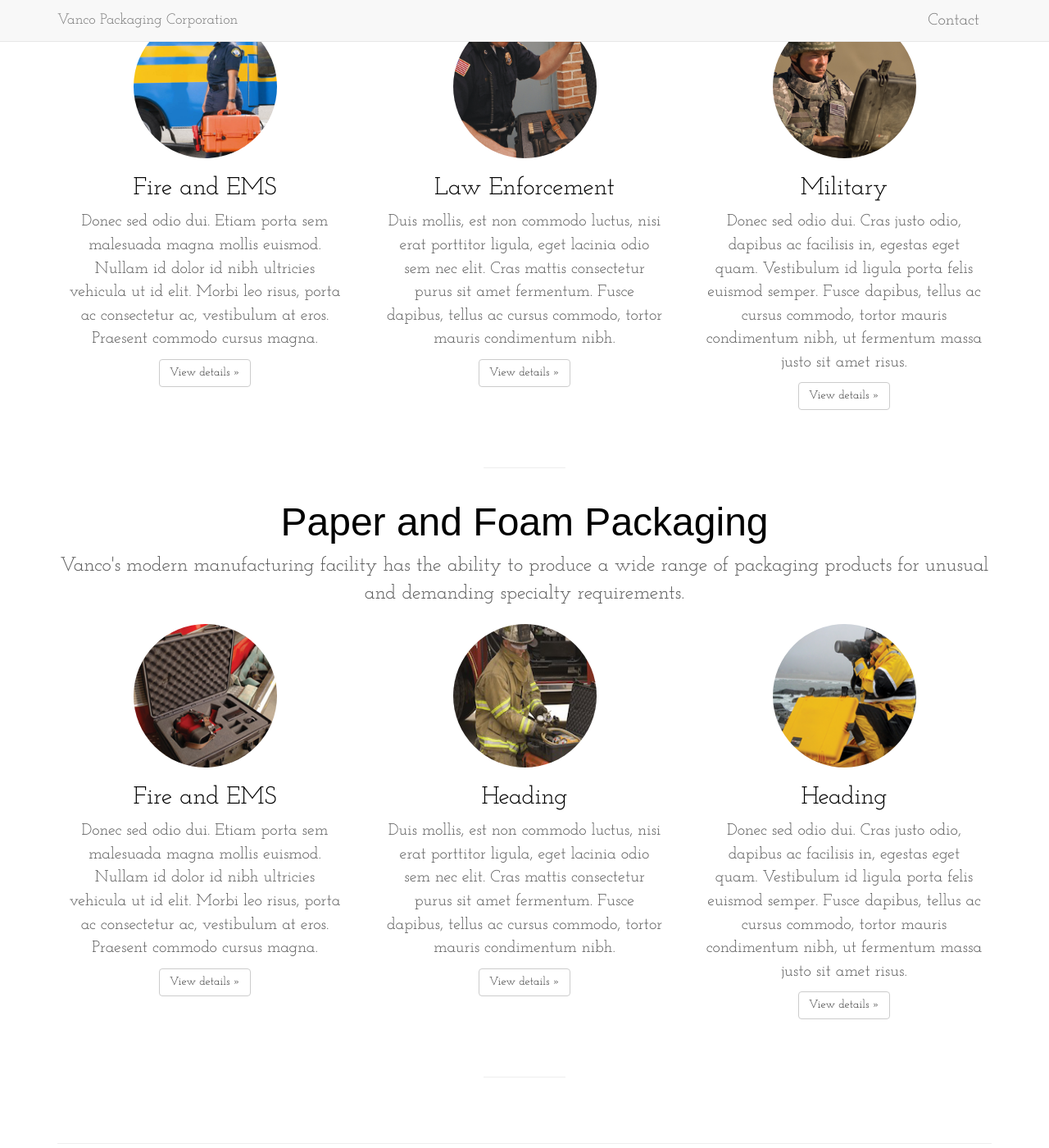
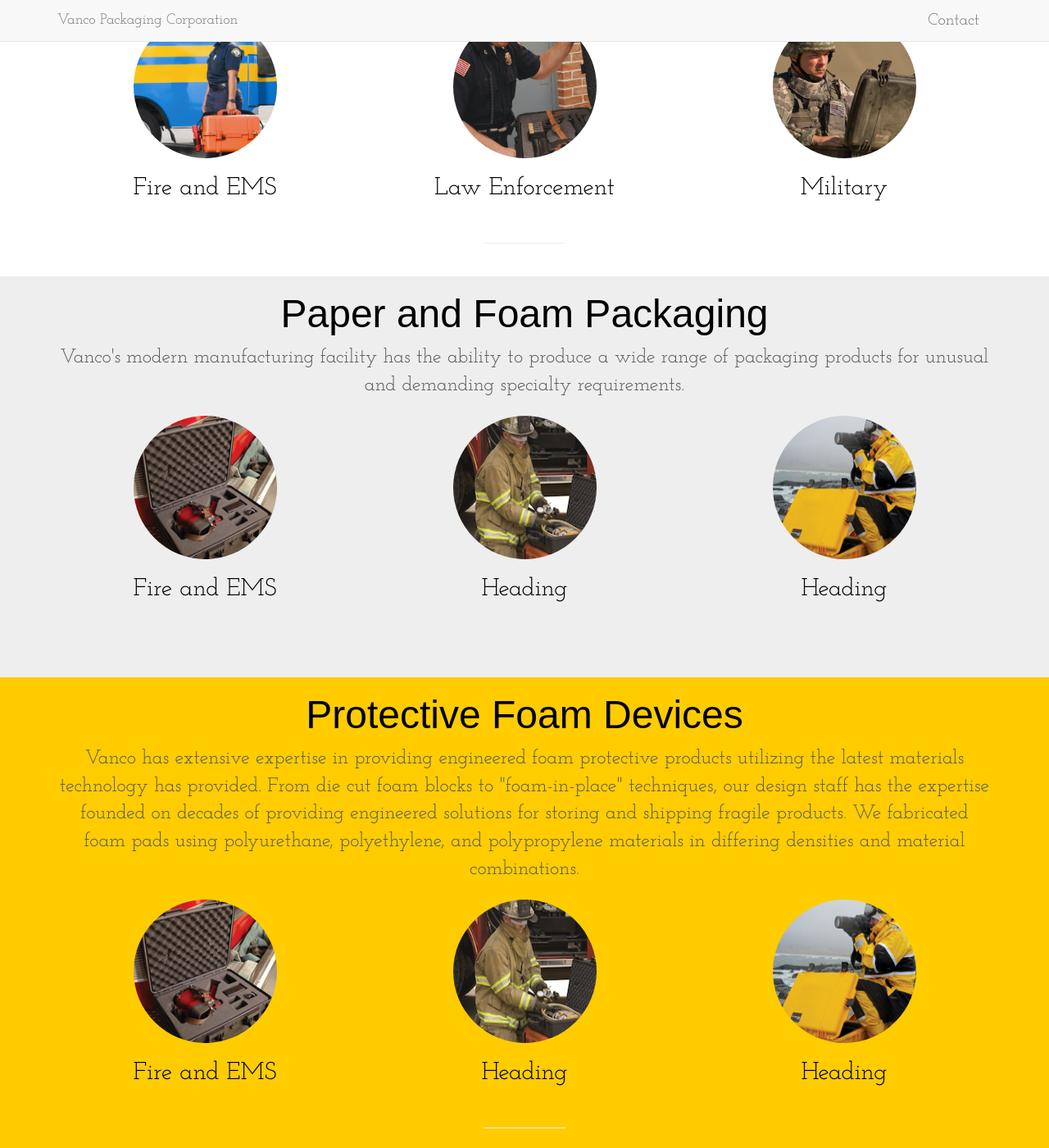
Before and after one commit to vancopackaging/vancopackaging.github.io, a Jekyll site: the page built from index.html, in a window 1280 px wide and 1400 px high, scrolled down 678 px. Shown: the whole window at 82% size. Built offline with Jekyll 4.4.1, drawn with Linux system fonts in a browser that asks for light colours; nearby versions of some CDN libraries; some web fonts are replaced; Markdown is read by kramdown in place of the engine named in the settings; some of the changed text lies outside the part shown.

```diff
--- a/_layouts/default.html
+++ b/_layouts/default.html
@@ -11,8 +11,9 @@
         <div class="row">
             {{ content }}
         </div>
-    </div>
+
 
     {% include footer.html %}
+	</div>
     </body>
 </html>
--- a/_layouts/home.html
+++ b/_layouts/home.html
@@ -78,7 +78,7 @@
 
 
 <!-- Marketing messaging and featurettes
- ================================================== -->
+ ===================================================================================== -->
 <!-- Wrap the rest of the page in another container to center all the content. -->
 
 <div class="container marketing">
@@ -87,27 +87,41 @@
 
     <!-- Three columns of text below the carousel -->
     <div class="row">
-        <div class="col-lg-4">
+
+
+        <div class="col-sm-4">
             <img class="img-circle" src="{{ site.baseurl }}public/images/fire_circle.jpg" alt="Generic placeholder image" style="width: 175px; height: 175px;">
                 <h2>Fire and EMS</h2>
-                <p>Donec sed odio dui. Etiam porta sem malesuada magna mollis euismod. Nullam id dolor id nibh ultricies vehicula ut id elit. Morbi leo risus, porta ac consectetur ac, vestibulum at eros. Praesent commodo cursus magna.</p>
+          <!--      <p>Donec sed odio dui. Etiam porta sem malesuada magna mollis euismod. Nullam id dolor id nibh ultricies vehicula ut id elit. Morbi leo risus, porta ac consectetur ac, vestibulum at eros. Praesent commodo cursus magna.</p>
                 <p><a class="btn btn-default" href="#" role="button">View details &raquo;</a></p>
+                -->
                 </div><!-- /.col-lg-4 -->
-        <div class="col-lg-4">
+
+        <div class="col-sm-4">
             <img class="img-circle" src="{{ site.baseurl }}public/images/police_circle.png"  alt="Generic placeholder image" style="width: 175px; height: 175px;">
                 <h2>Law Enforcement</h2>
-                <p>Duis mollis, est non commodo luctus, nisi erat porttitor ligula, eget lacinia odio sem nec elit. Cras mattis consectetur purus sit amet fermentum. Fusce dapibus, tellus ac cursus commodo, tortor mauris condimentum nibh.</p>
-                <p><a class="btn btn-default" href="#" role="button">View details &raquo;</a></p>
+                <!-- <p>Duis mollis, est non commodo luctus, nisi erat porttitor ligula, eget lacinia odio sem nec elit. Cras mattis consectetur purus sit amet fermentum. Fusce dapibus, tellus ac cursus commodo, tortor mauris condimentum nibh.</p>
+                <p><a class="btn btn-default" href="#" role="button">View details &raquo;</a></p> -->
                 </div><!-- /.col-lg-4 -->
-        <div class="col-lg-4">
+
+
+        <div class="col-sm-4">
             <img class="img-circle" src="{{ site.baseurl }}public/images/military_circle.png"  alt="Generic placeholder image" style="width: 175px; height: 175px;">
                 <h2>Military</h2>
-                <p>Donec sed odio dui. Cras justo odio, dapibus ac facilisis in, egestas eget quam. Vestibulum id ligula porta felis euismod semper. Fusce dapibus, tellus ac cursus commodo, tortor mauris condimentum nibh, ut fermentum massa justo sit amet risus.</p>
-                <p><a class="btn btn-default" href="#" role="button">View details &raquo;</a></p>
+                <!-- <p>Donec sed odio dui. Cras justo odio, dapibus ac facilisis in, egestas eget quam. Vestibulum id ligula porta felis euismod semper. Fusce dapibus, tellus ac cursus commodo, tortor mauris condimentum nibh, ut fermentum massa justo sit amet risus.</p>
+                <p><a class="btn btn-default" href="#" role="button">View details &raquo;</a></p> -->
                 </div><!-- /.col-lg-4 -->
+
+
     </div><!-- /.row -->
 
     <hr class="half-rule">
+</div>
+<!-- Marketing messaging and featurettes
+ ===================================================================================== -->
+
+<div class="background">
+<div class="container marketing">
 
 <!-- Wrap the rest of the page in another container to center all the content. -->
 
@@ -116,44 +130,74 @@
 
     <!-- Three columns of text below the carousel -->
     <div class="row">
-        <div class="col-lg-4">
-            <img class="img-circle" src="{{ site.baseurl }}public/images/storm_fire3_small.png" alt="Generic placeholder image" style="width: 175px; height: 175px;">
+        <div class="col-sm-4">
+            <img class="img-circle" src="{{ site.baseurl }}public/images/storm_fire3_small.png" alt="Generic placeholder image">
                 <h2>Fire and EMS</h2>
-                <p>Donec sed odio dui. Etiam porta sem malesuada magna mollis euismod. Nullam id dolor id nibh ultricies vehicula ut id elit. Morbi leo risus, porta ac consectetur ac, vestibulum at eros. Praesent commodo cursus magna.</p>
-                <p><a class="btn btn-default" href="#" role="button">View details &raquo;</a></p>
                 </div><!-- /.col-lg-4 -->
-        <div class="col-lg-4">
-            <img class="img-circle" src="{{ site.baseurl }}public/images/fireman_small.png"  alt="Generic placeholder image" style="width: 175px; height: 175px;">
+        <div class="col-sm-4">
+            <img class="img-circle" src="{{ site.baseurl }}public/images/fireman_small.png"  alt="Generic placeholder image">
                 <h2>Heading</h2>
-                <p>Duis mollis, est non commodo luctus, nisi erat porttitor ligula, eget lacinia odio sem nec elit. Cras mattis consectetur purus sit amet fermentum. Fusce dapibus, tellus ac cursus commodo, tortor mauris condimentum nibh.</p>
-                <p><a class="btn btn-default" href="#" role="button">View details &raquo;</a></p>
+
                 </div><!-- /.col-lg-4 -->
-        <div class="col-lg-4">
-            <img class="img-circle" src="{{ site.baseurl }}public/images/photographer_beach_small.png"  alt="Generic placeholder image" style="width: 175px; height: 175px;">
-                <h2>Heading</h2>
-                <p>Donec sed odio dui. Cras justo odio, dapibus ac facilisis in, egestas eget quam. Vestibulum id ligula porta felis euismod semper. Fusce dapibus, tellus ac cursus commodo, tortor mauris condimentum nibh, ut fermentum massa justo sit amet risus.</p>
-                <p><a class="btn btn-default" href="#" role="button">View details &raquo;</a></p>
-                </div><!-- /.col-lg-4 -->
+        <div class="col-sm-4">
+            <img class="img-circle" src="{{ site.baseurl }}public/images/photographer_beach_small.png"  alt="Generic placeholder image">
+            <h2>Heading</h2>
+		</div><!-- /.col-lg-4 -->
     </div><!-- /.row -->
 
     <hr class="half-rule">
+</div>
+</div>
+
+
+
+<div class="background" style="background-color:#FFcc00">
+<div class="container marketing">
+
+<!-- Wrap the rest of the page in another container to center all the content. -->
+
+    <h1 class='headline'>Protective Foam Devices</h1>
+    <p class="lead">Vanco has extensive expertise in providing engineered foam protective products utilizing the latest materials technology has provided. From die cut foam blocks to "foam-in-place" techniques, our design staff has the expertise founded on decades of providing engineered solutions for storing and shipping fragile products. We fabricated foam pads using polyurethane, polyethylene, and polypropylene materials in differing densities and material combinations.</p>
+
+    <!-- Three columns of text below the carousel -->
+    <div class="row">
+        <div class="col-sm-4">
+            <img class="img-circle" src="{{ site.baseurl }}public/images/storm_fire3_small.png" alt="Generic placeholder image">
+                <h2>Fire and EMS</h2>
+                </div><!-- /.col-lg-4 -->
+        <div class="col-sm-4">
+            <img class="img-circle" src="{{ site.baseurl }}public/images/fireman_small.png"  alt="Generic placeholder image">
+                <h2>Heading</h2>
+
+                </div><!-- /.col-lg-4 -->
+        <div class="col-sm-4">
+            <img class="img-circle" src="{{ site.baseurl }}public/images/photographer_beach_small.png"  alt="Generic placeholder image">
+            <h2>Heading</h2>
+		</div><!-- /.col-lg-4 -->
+    </div><!-- /.row -->
+
+    <hr class="half-rule">
+</div>
+</div>
+
 
 <!-- Marketing messaging and featurettes
  ================================================== -->
 <!-- START THE FEATURETTES -->
-
+<div class="container marketing">
 <hr class="featurette-divider">
 
 <div class="row featurette">
-    <div class="col-md-7">
-        <h2 class="featurette-heading">First featurette heading. <span class="text-muted">It'll blow your mind.</span></h2>
-        <p class="lead">Donec ullamcorper nulla non metus auctor fringilla. Vestibulum id ligula porta felis euismod semper. Praesent commodo cursus magna, vel scelerisque nisl consectetur. Fusce dapibus, tellus ac cursus commodo.</p>
+    <div class="col-md-7" style='background-color:red'>
+        <h2 class="featurette-heading">Protective Foam Devices<span class="text-muted"></span></h2>
+        <p class="lead">Vanco has extensive expertise in providing engineered foam protective products utilizing the latest materials technology has provided. From die cut foam blocks to "foam-in-place" techniques, our design staff has the expertise founded on decades of providing engineered solutions for storing and shipping fragile products. We fabricated foam pads using polyurethane, polyethylene, and polypropylene materials in differing densities and material combinations.</p>
     </div>
     <div class="col-md-5">
-        <img class="featurette-image img-responsive" data-src="holder.js/500x500/auto" alt="Generic placeholder image">
+        <img class="featurette-image img-responsive" src="{{ site.baseurl }}public/images/photographer_beach_small.png" alt="Generic placeholder image">
             </div>
 </div>
 
+<!-- --------------------------------------------------------------------------------- -->
 <hr class="featurette-divider">
 
 <div class="row featurette">
@@ -161,17 +205,20 @@
         <img class="featurette-image img-responsive" data-src="holder.js/500x500/auto" alt="Generic placeholder image">
             </div>
     <div class="col-md-7">
-        <h2 class="featurette-heading">Oh yeah, it's that good. <span class="text-muted">See for yourself.</span></h2>
-        <p class="lead">Donec ullamcorper nulla non metus auctor fringilla. Vestibulum id ligula porta felis euismod semper. Praesent commodo cursus magna, vel scelerisque nisl consectetur. Fusce dapibus, tellus ac cursus commodo.</p>
+        <h2 class="featurette-heading">Corrugated Singleface and Build-up Assemblies<span class="text-muted"></span></h2>
+        <p class="lead">Vanco is one of the few manufacturers of corrugated singleface rolls, sheets tubes, and other specialties located in the midwest market. These time tested materials have maintained thier value as an attractive and cost effective wrapping and cushioning grade of corrugated paper. This product is normally sold in rolls of 250 feet in a wide variety of widths, many of which are in stock for next day delivery. In addition, custom sizes are readily available with short lead times. Vanco also uses singleface corrugated in producing custom designed build-up blocks, pads and assemblies. One of these labor savings devices can often replace five or more scored sheets, die cuts, and other interior components that have to be folded and often taped or glued to maintain thier shape. Our engineers can provide specific details on how we may save you time and money by using corrugated build-up products.</p>
     </div>
 </div>
 
+<!-- --------------------------------------------------------------------------------- -->
 <hr class="featurette-divider">
 
 <div class="row featurette">
     <div class="col-md-7">
-        <h2 class="featurette-heading">And lastly, this one. <span class="text-muted">Checkmate.</span></h2>
-        <p class="lead">Donec ullamcorper nulla non metus auctor fringilla. Vestibulum id ligula porta felis euismod semper. Praesent commodo cursus magna, vel scelerisque nisl consectetur. Fusce dapibus, tellus ac cursus commodo.</p>
+        <h2 class="featurette-heading">Design Consulting<span class="text-muted"></span></h2>
+        <p class="lead">At Vanco we pride ourselves on delivering the most cost effective solutions to your packaging needs. This is why our packaging engineers work with our clients throughout the entire packaging development process. Our design consulting involves a brainstorming session where our engineers discuss ideas on solving our clients problems. Next, utilzing the latest in computer aided drafting, we create CAD drawings to bring our ideas to life. We then make several prototypes to test our designs against client based criteria, before moving on to full scale production. Vanco's time tested process has been proven extremely successful in bringing forth the best packaging designs.
+
+.</p>
     </div>
     <div class="col-md-5">
         <img class="featurette-image img-responsive" data-src="holder.js/500x500/auto" alt="Generic placeholder image">
--- a/public/css/vanco.css
+++ b/public/css/vanco.css
@@ -84,7 +84,6 @@ h2 {
 }
 
 
-
 /* MARKETING CONTENT
 -------------------------------------------------- */
 
@@ -106,7 +105,7 @@ h2 {
 ------------------------- */
 
 .featurette-divider {
-  margin: 80px 0; /* Space out the Bootstrap <hr> more */
+  margin: 20px 0; /* Space out the Bootstrap <hr> more */
 }
 
 /* Thin out the marketing headings */
@@ -117,12 +116,30 @@ h2 {
 }
 
 
+.row {
+ text-align:center;
+ }
+
+.row p {
+text-align:left;
+}
+
+.img-circle {
+	width:175px;
+	height:175px;
+	}
+.background {
+	background-color:#eee;
+	margin:0px;
+	width:100%;
+	}
 
 /* RESPONSIVE CSS
 -------------------------------------------------- */
 
 /* Medium Screen */
 @media (min-width: 320px) {
+
 
 }
 
@@ -144,6 +161,6 @@ h2 {
 /* Big screen */
 @media (min-width: 992px) {
   .featurette-heading {
-    margin-top: 120px;
+    margin-top: 20px; /* 120px */
   }
 }
```
Also changed, not shown: _posts/2013-12-31-whats-jekyll (1).md (added, +10 -0 lines), press/index.md (+7 -30 lines), public/images/re/endingasession (1).png (added), public/images/re/users1 (1).png (added).
